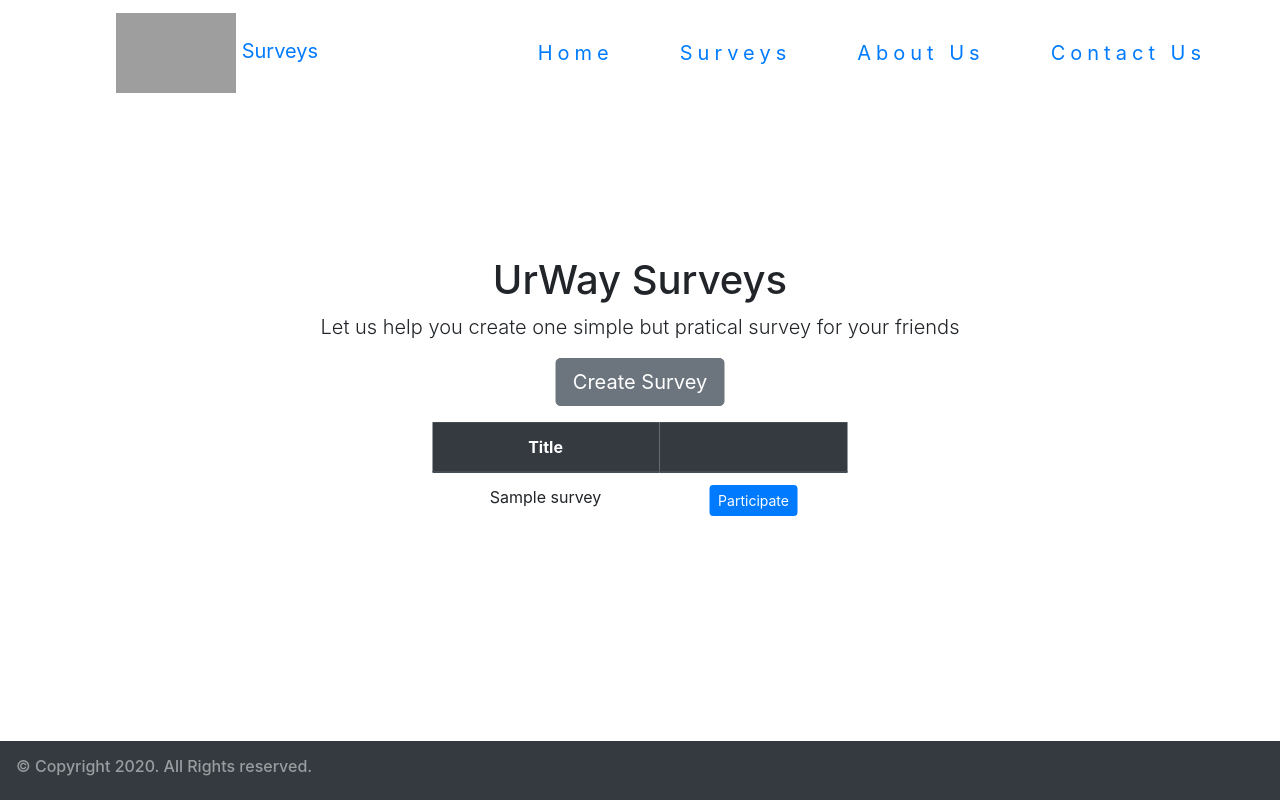
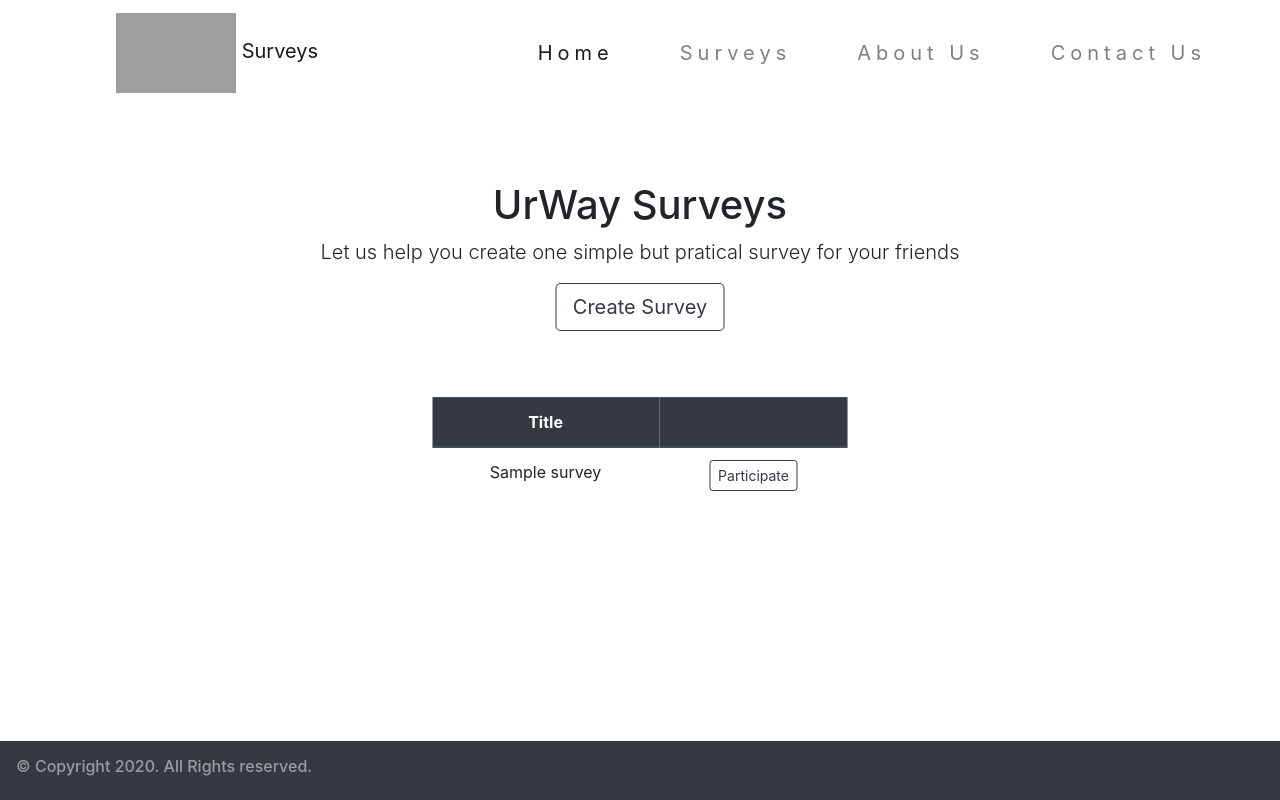
Before and after one commit to Comp229Urway/UrWay, a Node server app: page / in a window 1280 px wide. Run offline with Node 20, Linux system fonts and the light colour scheme; tables that the repository leaves empty hold one stand-in row (values such as "Sample post"); some libraries are stand-ins or nearby versions; grey boxes are pictures that could not be loaded.

Commit message:
changing the looks

```diff
--- a/public/Content/app.css
+++ b/public/Content/app.css
@@ -26,6 +26,11 @@
     transform: translate(-50%, -50%);
 }
 
+.containerHome div {
+        padding-bottom: 50px;
+}
+
+
 .buffer{
     height: 100px;
 }
--- a/server/views/index.ejs
+++ b/server/views/index.ejs
@@ -10,7 +10,7 @@
       <h1 class="cover-heading">UrWay Surveys</h1>
       <p class="lead">Let us help you create one simple but pratical survey for your friends</p>
       <p class="lead">
-        <a href="/surveys/create" class="btn btn-lg btn-secondary">Create Survey</a>
+        <a href="/surveys/create" class="btn btn-lg btn-outline-dark">Create Survey</a>
       </p>
     </div>
 
@@ -28,7 +28,7 @@
                   <tr>
                       <td><%= surveys[i].title %></td>
                       <td>
-                          <a href="surveys/participate/<%= surveys[i]._id %>" class="btn btn-primary btn-sm">Participate</a>
+                          <a href="surveys/participate/<%= surveys[i]._id %>" class="btn btn-outline-dark btn-sm">Participate</a>
                       </td>
                   </tr>
                   <% } %>
--- a/server/views/partials/main_nav.ejs
+++ b/server/views/partials/main_nav.ejs
@@ -1,5 +1,5 @@
 <!-- Main Navigation -->
-  <nav class="navbar navbar-expand-lg navbar-secondary bg-white">
+  <nav class="navbar navbar-expand-lg navbar-light bg-white">
     <a class="navbar-brand" href="/"><img
           src="https://i.imgur.com/j5rbueF.png"
           alt="Urway Logo"
```
